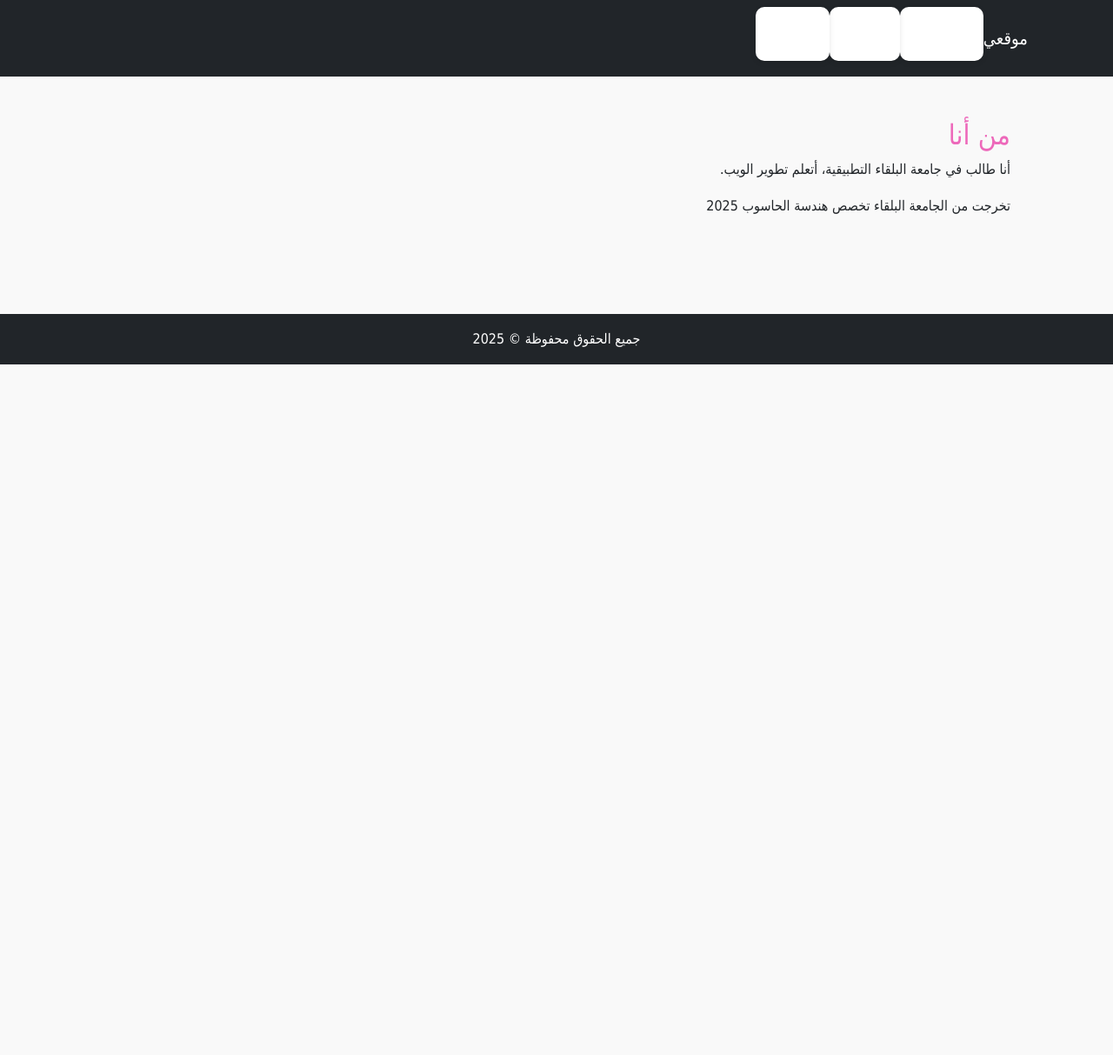
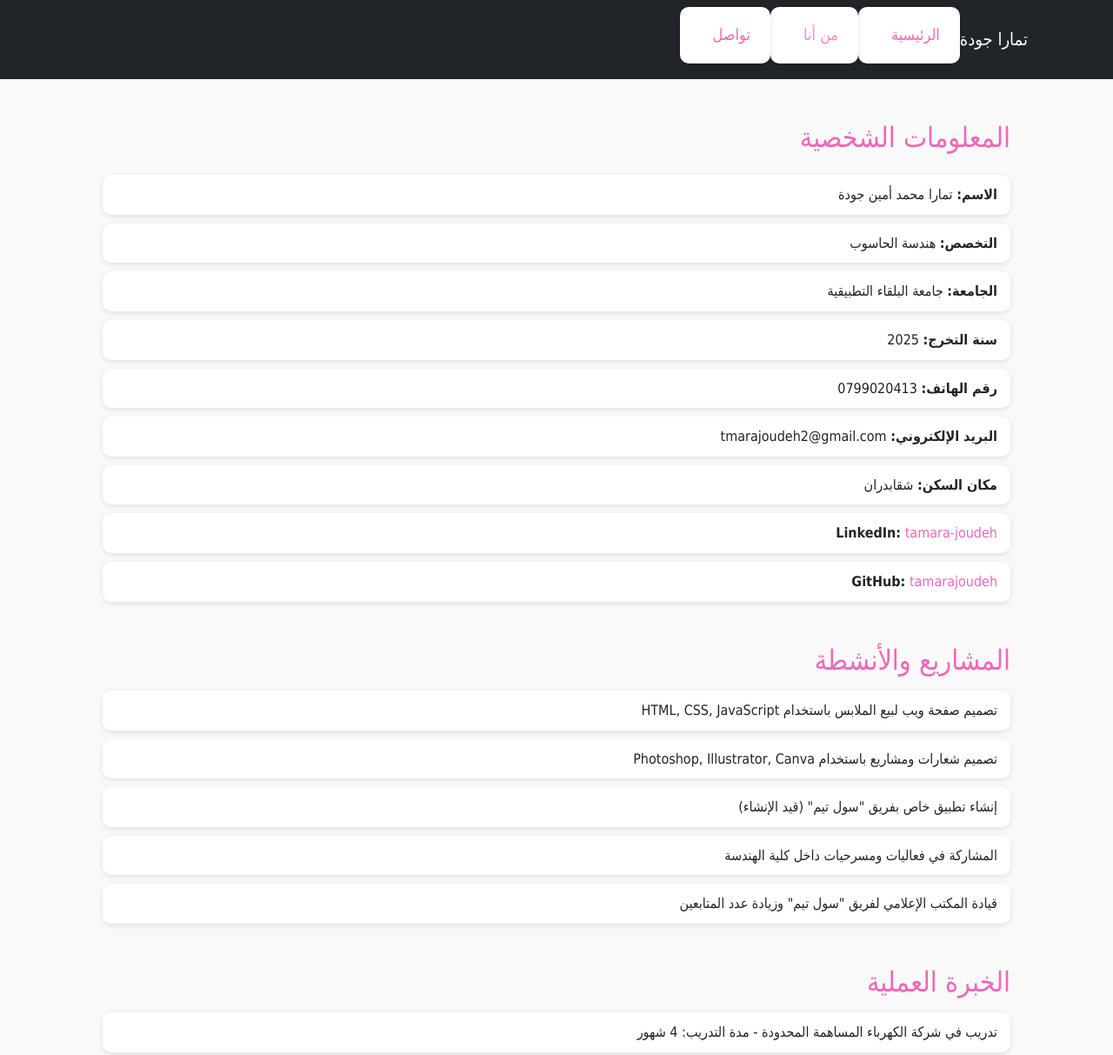
Before and after one commit to tamarajoudeh/Capstone-Project-Create-portfolio, a plain HTML site: page about.html in a window 1280 px wide. Shown: the top 1213 px of the page at 87% size. Before the commit the page ends 800 px from the top, so only its background shows below. Drawn offline with nearby package versions, Linux system fonts and the light colour scheme.

Commit message:
Update about.html

```diff
--- a/about.html
+++ b/about.html
@@ -2,31 +2,66 @@
 <html lang="ar">
 <head>
   <meta charset="UTF-8">
-  <title>من أنا</title>
+  <title>من أنا - تمارا جودة</title>
   <link href="https://cdn.jsdelivr.net/npm/bootstrap@5.3.0/dist/css/bootstrap.min.css" rel="stylesheet">
   <link rel="stylesheet" href="style.css">
 </head>
 <body>
-  <nav class="navbar navbar-expand-lg navbar-dark bg-dark">
+  <nav class="navbar navbar-expand-lg bg-dark">
     <div class="container">
-      <a class="navbar-brand" href="#">موقعي</a>
-      <div class="collapse navbar-collapse">
+      <a class="navbar-brand text-white" href="#">تمارا جودة</a>
+      <button class="navbar-toggler" type="button" data-bs-toggle="collapse" data-bs-target="#navbarNav">
+        <span class="navbar-toggler-icon"></span>
+      </button>
+      <div class="collapse navbar-collapse" id="navbarNav">
         <ul class="navbar-nav ms-auto">
-          <li class="nav-item"><a class="nav-link" href="index.html">الرئيسية</a></li>
-          <li class="nav-item"><a class="nav-link active" href="about.html">من أنا</a></li>
-          <li class="nav-item"><a class="nav-link" href="contact.html">تواصل</a></li>
+          <li class="nav-item">
+            <a class="nav-link custom-link" href="index.html">الرئيسية</a>
+          </li>
+          <li class="nav-item">
+            <a class="nav-link custom-link active" href="about.html">من أنا</a>
+          </li>
+          <li class="nav-item">
+            <a class="nav-link custom-link" href="contact.html">تواصل</a>
+          </li>
         </ul>
       </div>
     </div>
   </nav>
+
   <div class="container p-5">
-    <h2>من أنا</h2>
-    <p>أنا طالب في جامعة البلقاء التطبيقية، أتعلم تطوير الويب.</p>
-    <p>تخرجت من الجامعة البلقاء تخصص هندسة الحاسوب 2025</p>
+    <h2 class="mb-4">المعلومات الشخصية</h2>
+    <ul>
+      <li><strong>الاسم:</strong> تمارا محمد أمين جودة</li>
+      <li><strong>التخصص:</strong> هندسة الحاسوب</li>
+      <li><strong>الجامعة:</strong> جامعة البلقاء التطبيقية</li>
+      <li><strong>سنة التخرج:</strong> 2025</li>
+      <li><strong>رقم الهاتف:</strong> 0799020413</li>
+      <li><strong>البريد الإلكتروني:</strong> tmarajoudeh2@gmail.com</li>
+      <li><strong>مكان السكن:</strong> شقابدران</li>
+      <li><strong>LinkedIn:</strong> <a href="https://www.linkedin.com/in/tamara-joudeh-366811333/" target="_blank">tamara-joudeh</a></li>
+      <li><strong>GitHub:</strong> <a href="https://github.com/tamarajoudeh" target="_blank">tamarajoudeh</a></li>
+    </ul>
 
+    <h2 class="mt-5 mb-3">المشاريع والأنشطة</h2>
+    <ul>
+      <li>تصميم صفحة ويب لبيع الملابس باستخدام HTML, CSS, JavaScript</li>
+      <li>تصميم شعارات ومشاريع باستخدام Photoshop, Illustrator, Canva</li>
+      <li>إنشاء تطبيق خاص بفريق "سول تيم" (قيد الإنشاء)</li>
+      <li>المشاركة في فعاليات ومسرحيات داخل كلية الهندسة</li>
+      <li>قيادة المكتب الإعلامي لفريق "سول تيم" وزيادة عدد المتابعين</li>
+    </ul>
+
+    <h2 class="mt-5 mb-3">الخبرة العملية</h2>
+    <ul>
+      <li>تدريب في شركة الكهرباء المساهمة المحدودة - مدة التدريب: 4 شهور</li>
+    </ul>
   </div>
+
   <footer class="bg-dark text-white text-center p-3 mt-5">
     جميع الحقوق محفوظة &copy; 2025
   </footer>
+
+  <script src="https://cdn.jsdelivr.net/npm/bootstrap@5.3.0/dist/js/bootstrap.bundle.min.js"></script>
 </body>
 </html>
```
